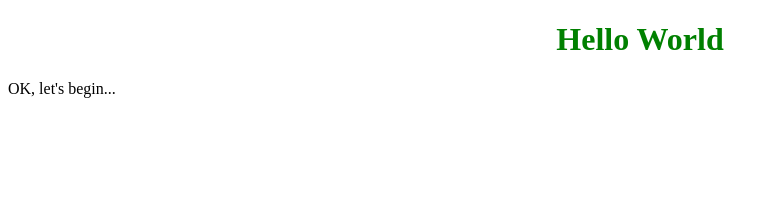
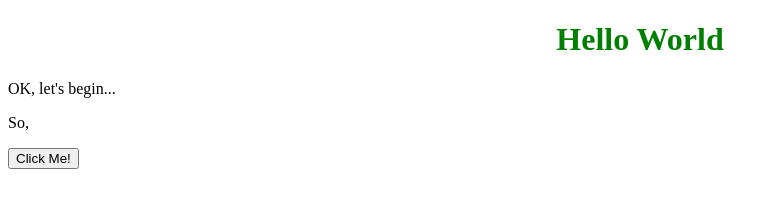
Before and after one commit to kwoolter/basic, a plain HTML site: page index.html in a window 1280 px wide. Shown: the whole page, without its empty margins (0-779 px from the left). Drawn offline with Linux system fonts and the light colour scheme.

Commit message:
added function

```diff
--- a/index.html
+++ b/index.html
@@ -3,11 +3,15 @@
 <head>
     <meta charset="UTF-8">
     <title>Title</title>
-    <link rel="stylesheet" type="text/css" href="test.css" />
+    <link rel="stylesheet" type="text/css" href="test.css"/>
 </head>
 <body>
 
 <h1>Hello World</h1>
 <p>OK, let's begin...</p>
+<p id="intro">So,</p>
+<button type="button" onclick="myFunction()">Click Me!</button>
+
+<script src="js/test.js"></script>
 </body>
 </html>
--- /dev/null
+++ b/js/test.js
@@ -0,0 +1,18 @@
+// My first js function
+function myFunction() {
+
+    /* this is going to be
+    a big comment
+     */
+
+    var x = 1;
+    var y = 2;
+    var z = x + y;
+
+    document.getElementById("intro").innerHTML = "Paragraph changed.";
+    document.write("<p>...and some more...!</p>");
+    document.write(z);
+
+    return z;
+
+}
```
